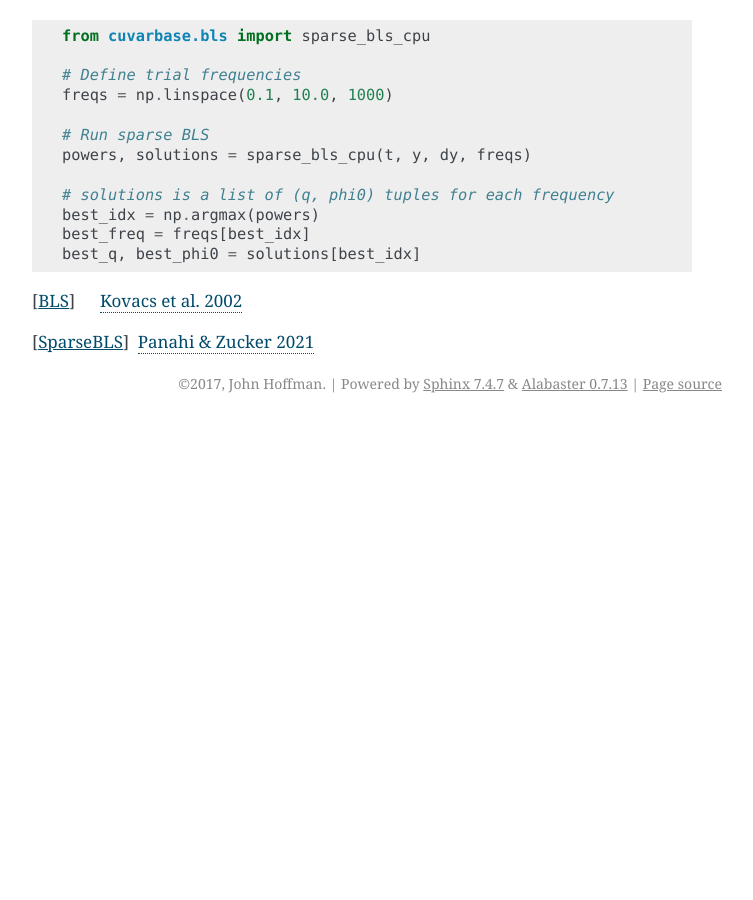
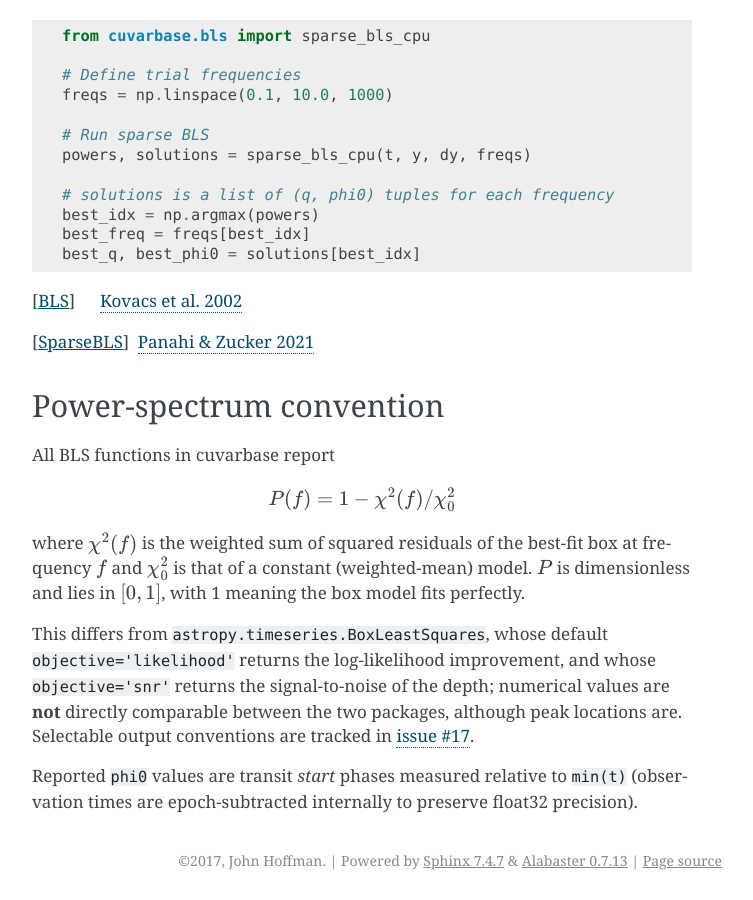
Before and after one commit to johnh2o2/cuvarbase, a Sphinx documentation site: the page built from docs/source/bls.rst, in a window 1280 px wide and 900 px high, scrolled down 3916 px. Shown: the whole window, without its empty margins (388-1141 px from the left). Built offline with Sphinx 7.4.7, drawn with Linux system fonts in a browser that asks for light colours; before the commit the page ends 4339 px from its top, so only the background shows below that; some of the changed text lies outside the part shown.

Commit message:
Docs infrastructure: kernel-drift guard, Sphinx coverage, conventions
- test_kernel_drift.py: extracts every shared-name device/global
  function from bls.cu and bls_optimized.cu and fails when they
  differ beyond normalized cosmetics (comments/whitespace/float
  suffixes/mod1 vs mod1_fast). reduction_max is whitelisted as
  intentionally divergent (full tree vs tree-to-warp + shuffle; both
  correct). The duplication previously shipped a silent-wrong-results
  bug fixed in only one copy, and the guard catches injected drift.

- docs/source/cuvarbase.rst: autodoc entries for all post-0.2.6
  modules (bls_frequencies, cufinufft_backend, the four TLS modules
  marked experimental, the memory subpackage, base.async_process).

- Power-spectrum convention sections (#17) in bls.rst (vs astropy
  BoxLeastSquares objectives; phi0 measured from min(t)) and lomb.rst
  (standard normalization, ZK2009 floating mean).

Punchlist: bucket D kernel-drift, Sphinx autodoc, and #17 items.

Co-Authored-By: Claude Fable 5 <noreply@anthropic.com>

```diff
--- a/docs/source/bls.rst
+++ b/docs/source/bls.rst
@@ -162,3 +162,28 @@ You can also use sparse BLS directly with ``sparse_bls_cpu``:
 
 .. [BLS] `Kovacs et al. 2002 <http://adsabs.harvard.edu/abs/2002A%26A...391..369K>`_
 .. [SparseBLS] `Panahi & Zucker 2021 <https://arxiv.org/abs/2103.06193>`_
+Power-spectrum convention
+-------------------------
+
+All BLS functions in cuvarbase report
+
+.. math::
+
+    P(f) = 1 - \chi^2(f) / \chi^2_0
+
+where :math:`\chi^2(f)` is the weighted sum of squared residuals of
+the best-fit box at frequency :math:`f` and :math:`\chi^2_0` is that
+of a constant (weighted-mean) model. :math:`P` is dimensionless and
+lies in :math:`[0, 1]`, with 1 meaning the box model fits perfectly.
+
+This differs from ``astropy.timeseries.BoxLeastSquares``, whose
+default ``objective='likelihood'`` returns the log-likelihood
+improvement, and whose ``objective='snr'`` returns the
+signal-to-noise of the depth; numerical values are **not** directly
+comparable between the two packages, although peak locations are.
+Selectable output conventions are tracked in
+`issue #17 <https://github.com/johnh2o2/cuvarbase/issues/17>`_.
+
+Reported ``phi0`` values are transit *start* phases measured relative
+to ``min(t)`` (observation times are epoch-subtracted internally to
+preserve float32 precision).
```
Also changed, not shown: analysis/V1_RELEASE_PUNCHLIST.md (+3 -3 lines), docs/source/cuvarbase.rst (+79 -0 lines), docs/source/lomb.rst (+16 -0 lines), 1 other file.
